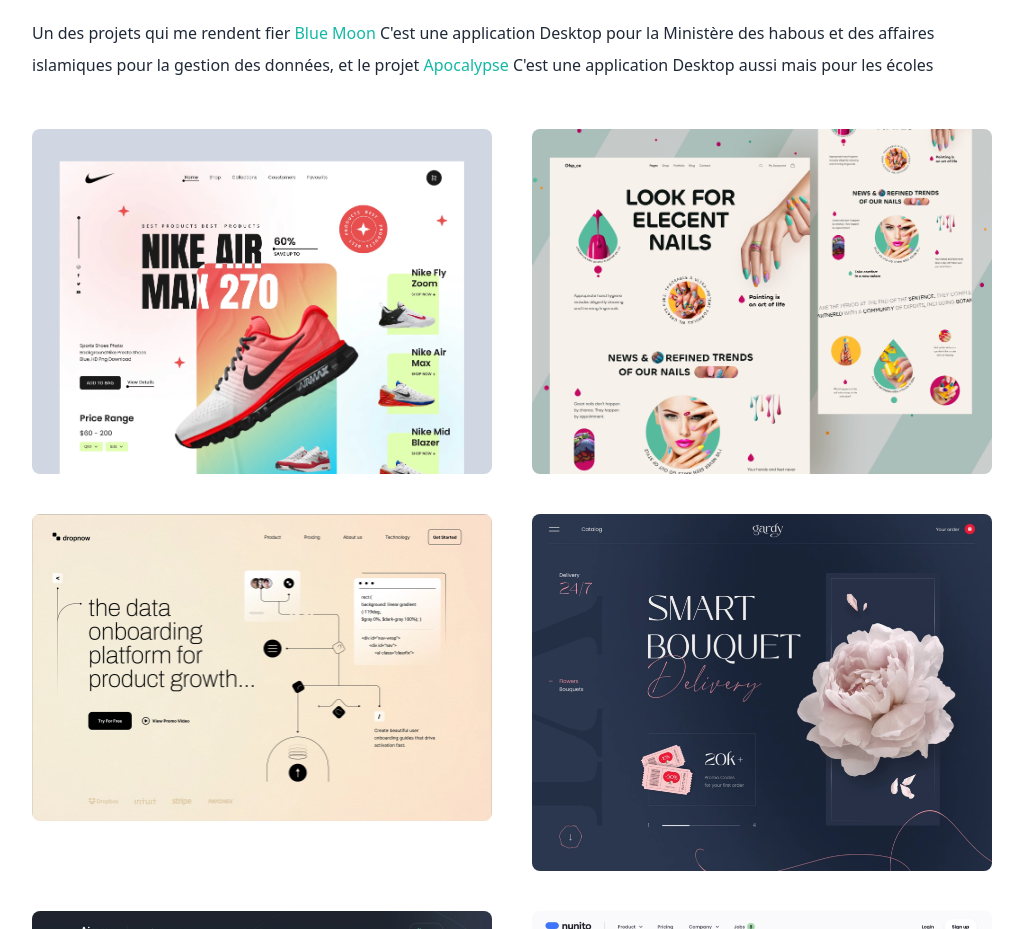
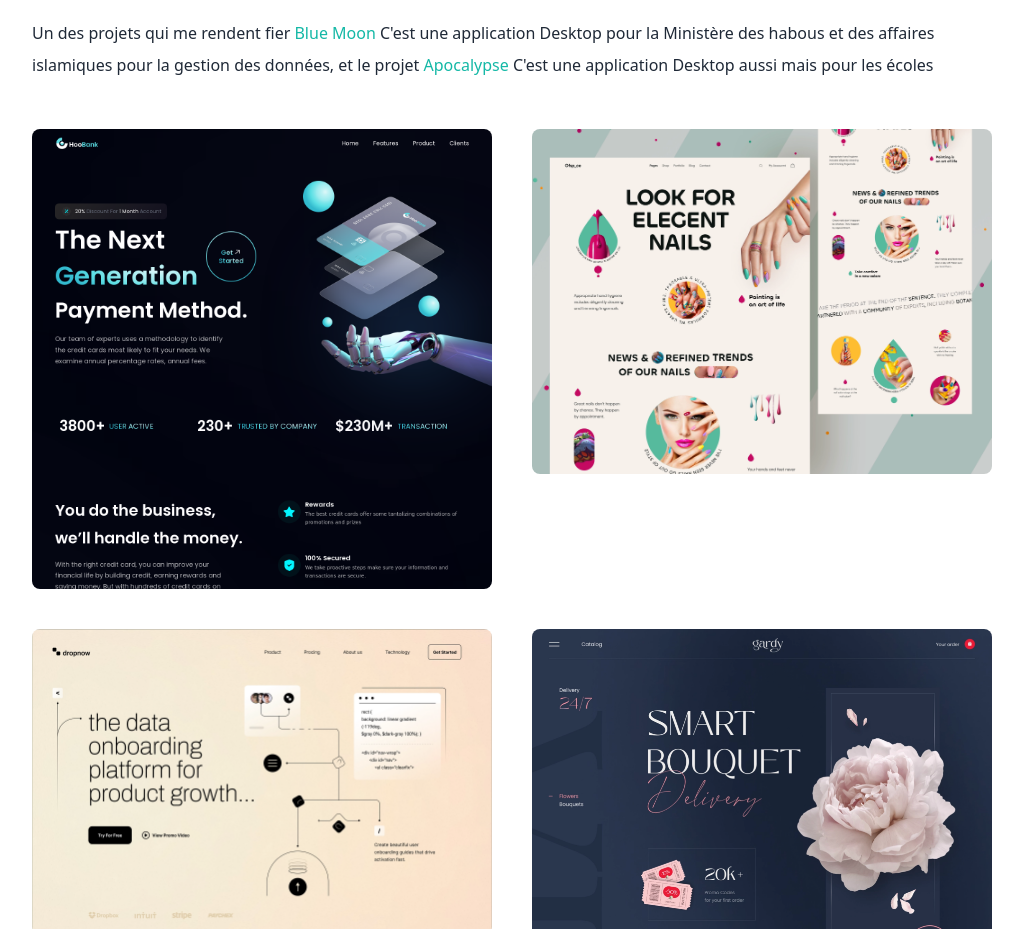
Before and after one commit to MouadQueto/React-js, a Next.js app: page / in a window 1280 px wide. Shown: the part 1787-2716 px from the top of the page, without its empty margins (128-1151 px from the left). Built offline with nearby package versions, Linux system fonts and the light colour scheme.

Commit message:
Bank update

```diff
--- a/pages/index.js
+++ b/pages/index.js
@@ -157,7 +157,9 @@
     </p>
     <div className='flex flex-col gap-10 py-10 lg:flex-row lg:flex-wrap '>
 <div className='basis-1/3 flex-1'>
-  <Image className='rounded-lg object-cover' src={web1} layout='responsive' />
+<a href="https://my-hoobank-7chjpxhgn-kidaziro.vercel.app/" target="_blank">
+  <Image className='rounded-lg object-cover cursor-pointer' src={web1} layout='responsive' />
+</a>
 </div>
 <div className='basis-1/3 flex-1'>
   <Image className='rounded-lg object-cover' src={web2} layout='responsive' />
```
Also changed, not shown: public/web1.png.
